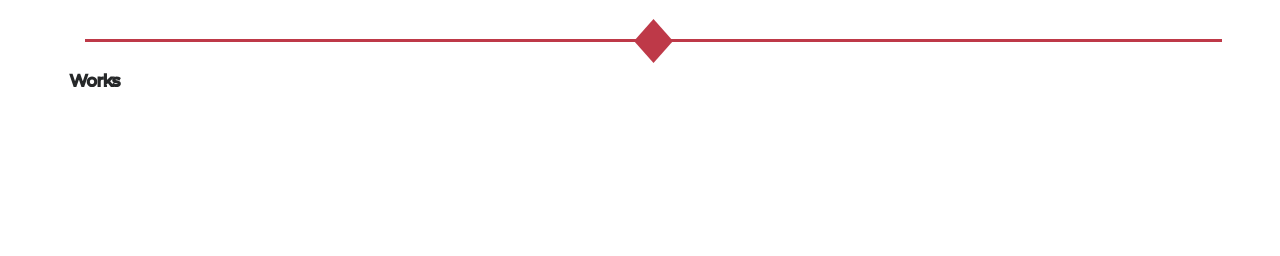
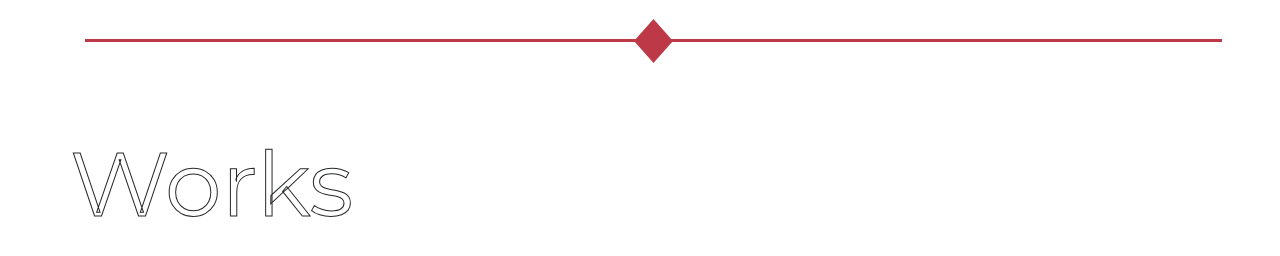
Before and after one commit to Caleb335/art-portfolio, a plain HTML site: page index.html in a window 1280 px wide. Shown: the part 714-970 px from the top of the page. Before the commit the page ends 823 px from the top, so only its background shows below. Drawn offline with nearby package versions, Linux system fonts and the light colour scheme.

```diff
--- a/index.html
+++ b/index.html
@@ -91,7 +91,7 @@
         <!-- works -->
         <section id="works">
             <div class="container">
-                <div class="row works-intro">
+                <div class="row works-intro py-5">
                     <p class="stroke">Works</p>
                 </div>
             </div>
--- a/styles/index.css
+++ b/styles/index.css
@@ -63,9 +63,9 @@ nav span {
     word-spacing: 8px;
 }
 
-.hero-intro span {
+.hero-intro span, .stroke {
     -webkit-text-fill-color: var(--primary-color);
-    -webkit-text-stroke-width: 2px;
+    -webkit-text-stroke-width: 1px;
     -webkit-text-stroke-color: var(--dark-base);
 }
 
@@ -122,7 +122,5 @@ nav span {
 
 /* works section starts here */
 .works-intro p {
-    -webkit-text-fill-color: var(--primary-color);
-    -webkit-text-stroke-width: 2px;
-    -webkit-text-stroke-color: var(--dark-base);
+    font-size: var(--head-font-size);
 }
```
